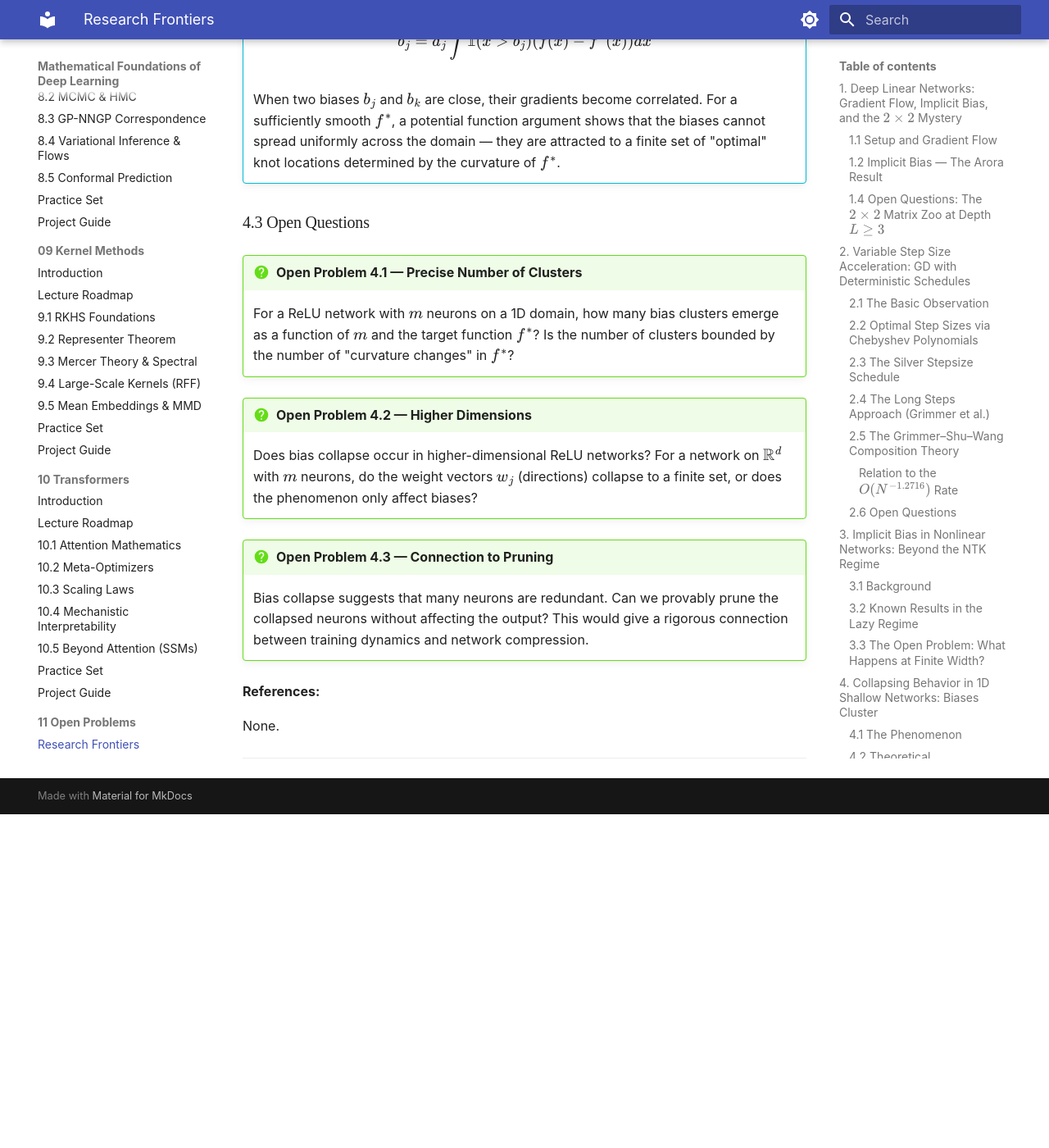
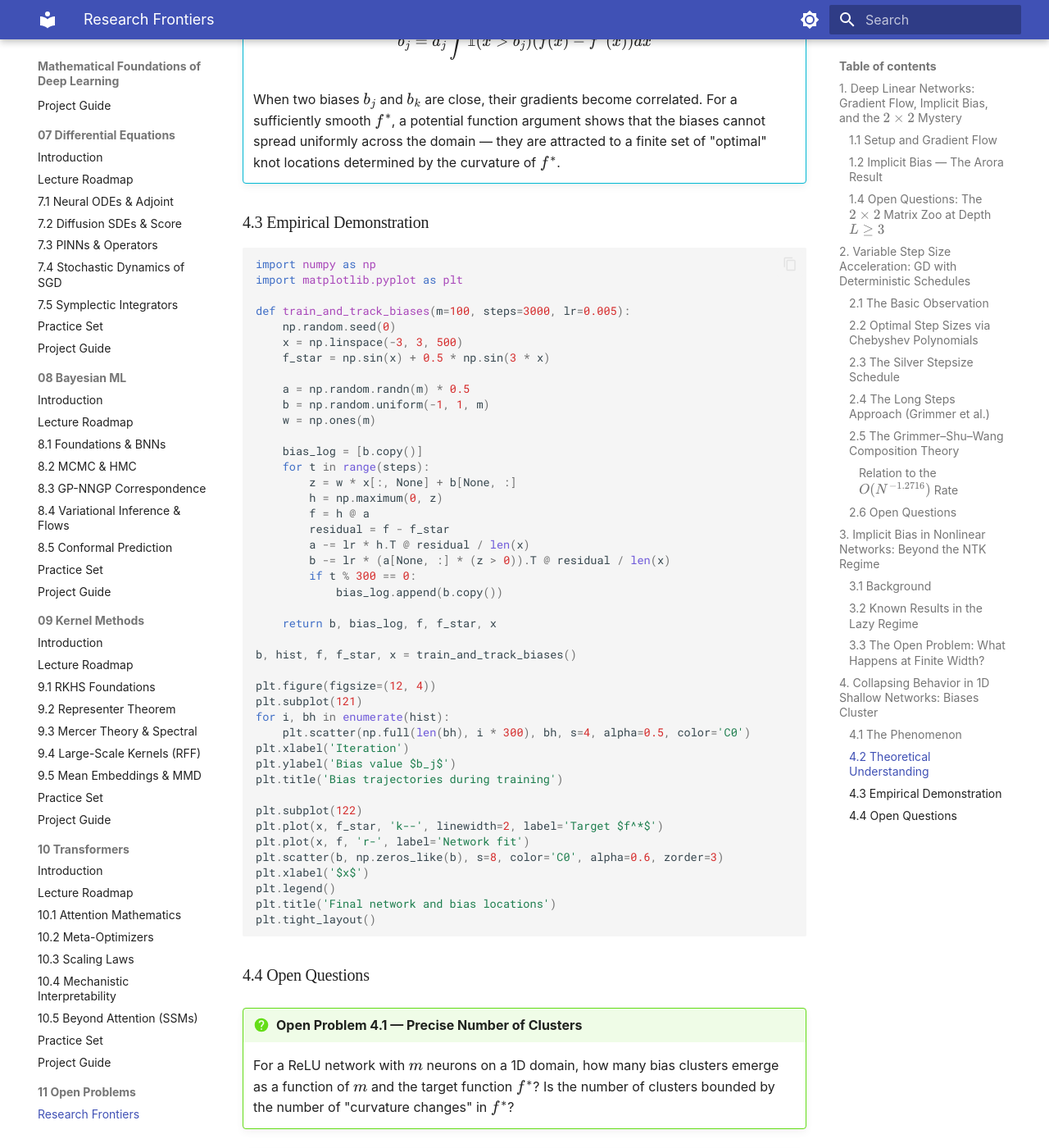
Before and after one commit to lowrank/rtg-mfdl, an MkDocs documentation site: the page built from docs/lectures/11-open-problems/README.md, in a window 1280 px wide and 1400 px high, scrolled down 12201 px. Shown: the whole window at 82% size. Built offline with MkDocs 1.6.1 and Material for MkDocs 9.7.7, drawn with Linux system fonts in a browser that asks for light colours; some web fonts are replaced; before the commit the page ends 13194 px from its top, so only the background shows below that.

Commit message:
Add bias collapse demo code, remove empty references section

````diff
--- a/docs/lectures/11-open-problems/README.md
+++ b/docs/lectures/11-open-problems/README.md
@@ -303,7 +303,55 @@
 
     When two biases $b_j$ and $b_k$ are close, their gradients become correlated. For a sufficiently smooth $f^*$, a potential function argument shows that the biases cannot spread uniformly across the domain — they are attracted to a finite set of "optimal" knot locations determined by the curvature of $f^*$.
 
-### 4.3 Open Questions
+### 4.3 Empirical Demonstration
+
+```python
+import numpy as np
+import matplotlib.pyplot as plt
+
+def train_and_track_biases(m=100, steps=3000, lr=0.005):
+    np.random.seed(0)
+    x = np.linspace(-3, 3, 500)
+    f_star = np.sin(x) + 0.5 * np.sin(3 * x)
+
+    a = np.random.randn(m) * 0.5
+    b = np.random.uniform(-1, 1, m)
+    w = np.ones(m)
+
+    bias_log = [b.copy()]
+    for t in range(steps):
+        z = w * x[:, None] + b[None, :]
+        h = np.maximum(0, z)
+        f = h @ a
+        residual = f - f_star
+        a -= lr * h.T @ residual / len(x)
+        b -= lr * (a[None, :] * (z > 0)).T @ residual / len(x)
+        if t % 300 == 0:
+            bias_log.append(b.copy())
+
+    return b, bias_log, f, f_star, x
+
+b, hist, f, f_star, x = train_and_track_biases()
+
+plt.figure(figsize=(12, 4))
+plt.subplot(121)
+for i, bh in enumerate(hist):
+    plt.scatter(np.full(len(bh), i * 300), bh, s=4, alpha=0.5, color='C0')
+plt.xlabel('Iteration')
+plt.ylabel('Bias value $b_j$')
+plt.title('Bias trajectories during training')
+
+plt.subplot(122)
+plt.plot(x, f_star, 'k--', linewidth=2, label='Target $f^*$')
+plt.plot(x, f, 'r-', label='Network fit')
+plt.scatter(b, np.zeros_like(b), s=8, color='C0', alpha=0.6, zorder=3)
+plt.xlabel('$x$')
+plt.legend()
+plt.title('Final network and bias locations')
+plt.tight_layout()
+```
+
+### 4.4 Open Questions
 
 !!! question "Open Problem 4.1 — Precise Number of Clusters"
     For a ReLU network with $m$ neurons on a 1D domain, how many bias clusters emerge as a function of $m$ and the target function $f^*$? Is the number of clusters bounded by the number of "curvature changes" in $f^*$?
@@ -313,9 +361,3 @@
 
 !!! question "Open Problem 4.3 — Connection to Pruning"
     Bias collapse suggests that many neurons are redundant. Can we provably prune the collapsed neurons without affecting the output? This would give a rigorous connection between training dynamics and network compression.
-
-**References:**
-
-None.
-
----
````
